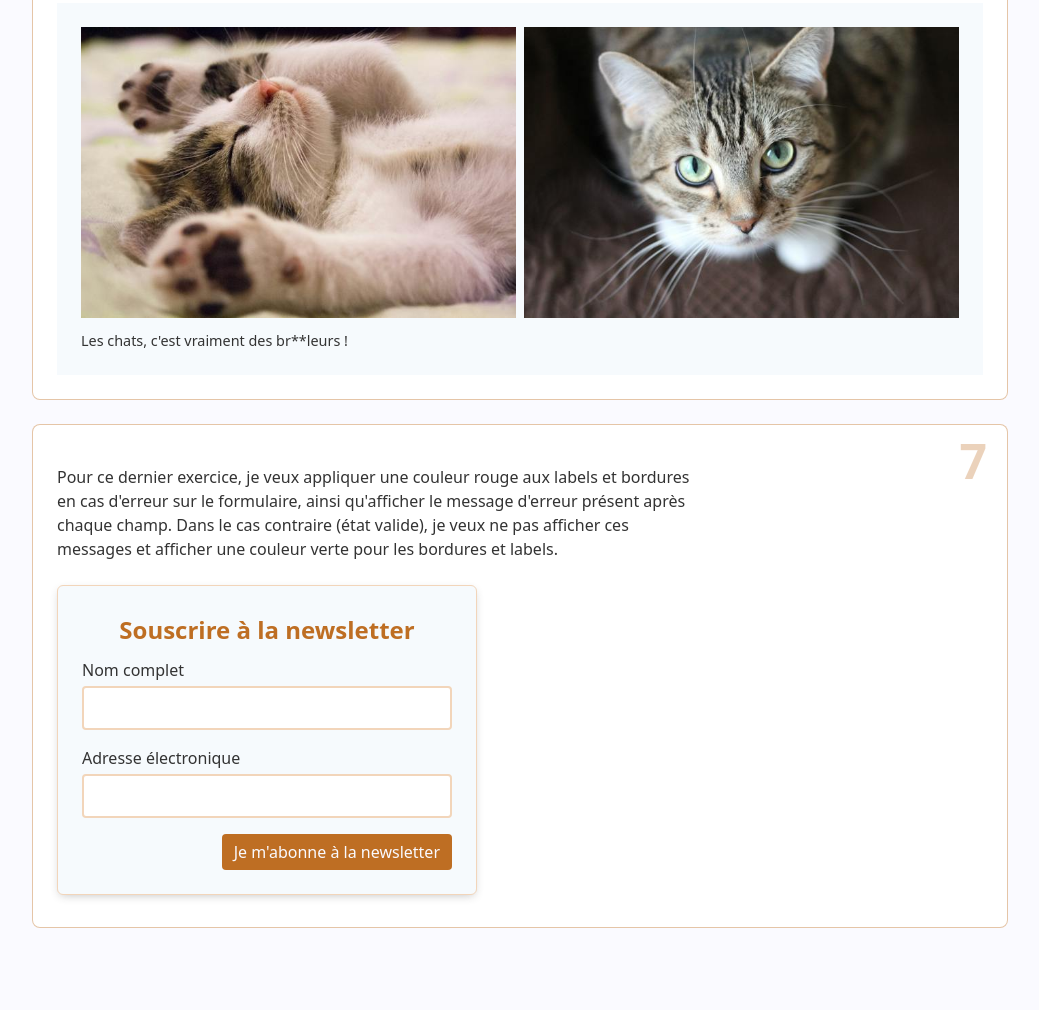
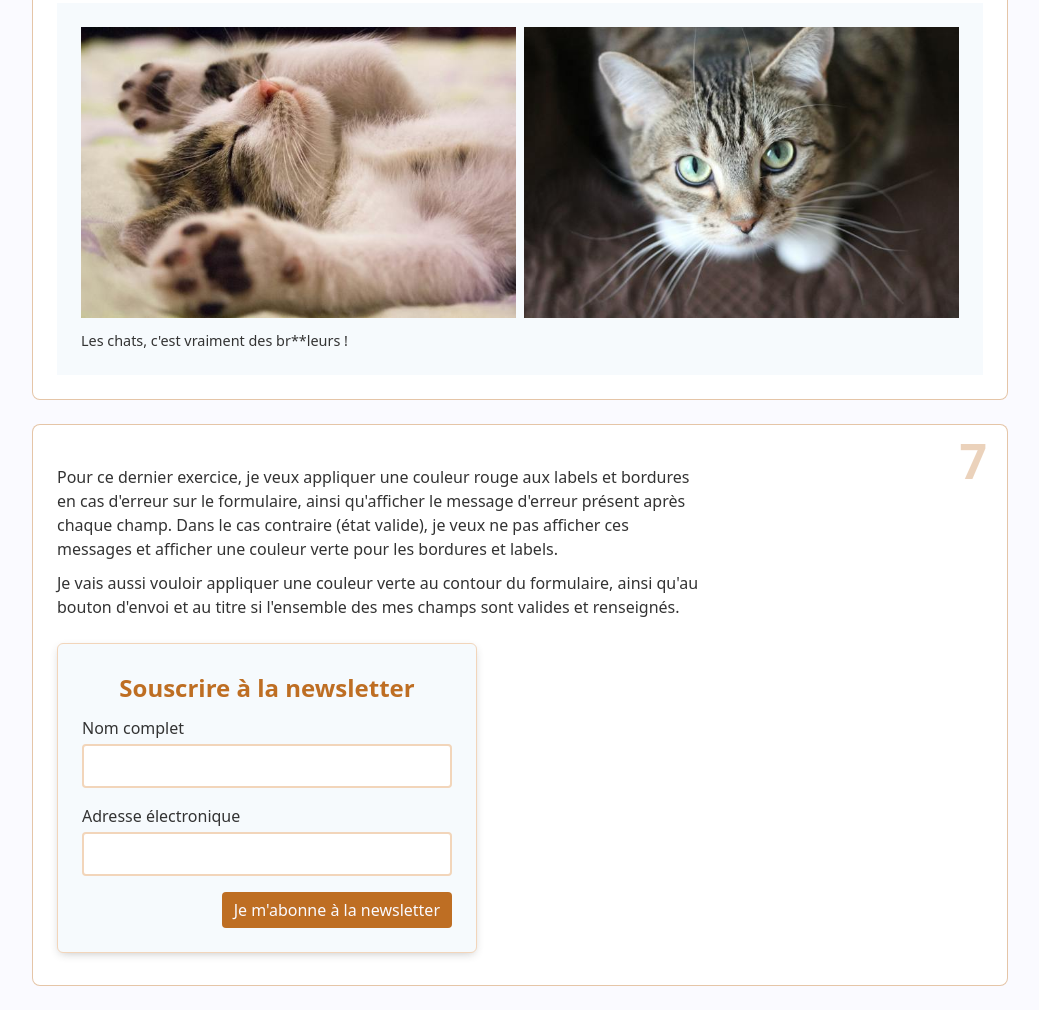
Before and after one commit to blokche/cercle-dev-frontend-challenges-1, a website built with Vite: page index.html in a window 1280 px wide. Shown: the part 2293-3303 px from the top of the page, without its empty margins (120-1159 px from the left). Before the commit the page ends 3245 px from the top, so only its background shows below. Built offline with nearby package versions, Linux system fonts and the light colour scheme.

Commit message:
additional instruction

```diff
--- a/index.html
+++ b/index.html
@@ -157,6 +157,11 @@
           cas contraire (état valide), je veux ne pas afficher ces messages et
           afficher une couleur verte pour les bordures et labels.
         </p>
+        <p class="exercice-instruction">
+          Je vais aussi vouloir appliquer une couleur verte au contour du
+          formulaire, ainsi qu'au bouton d'envoi et au titre si l'ensemble des
+          mes champs sont valides et renseignés.
+        </p>
         <form action="" novalidate>
           <h2 class="form-title">Souscrire à la newsletter</h2>
           <div class="form-input">
```
